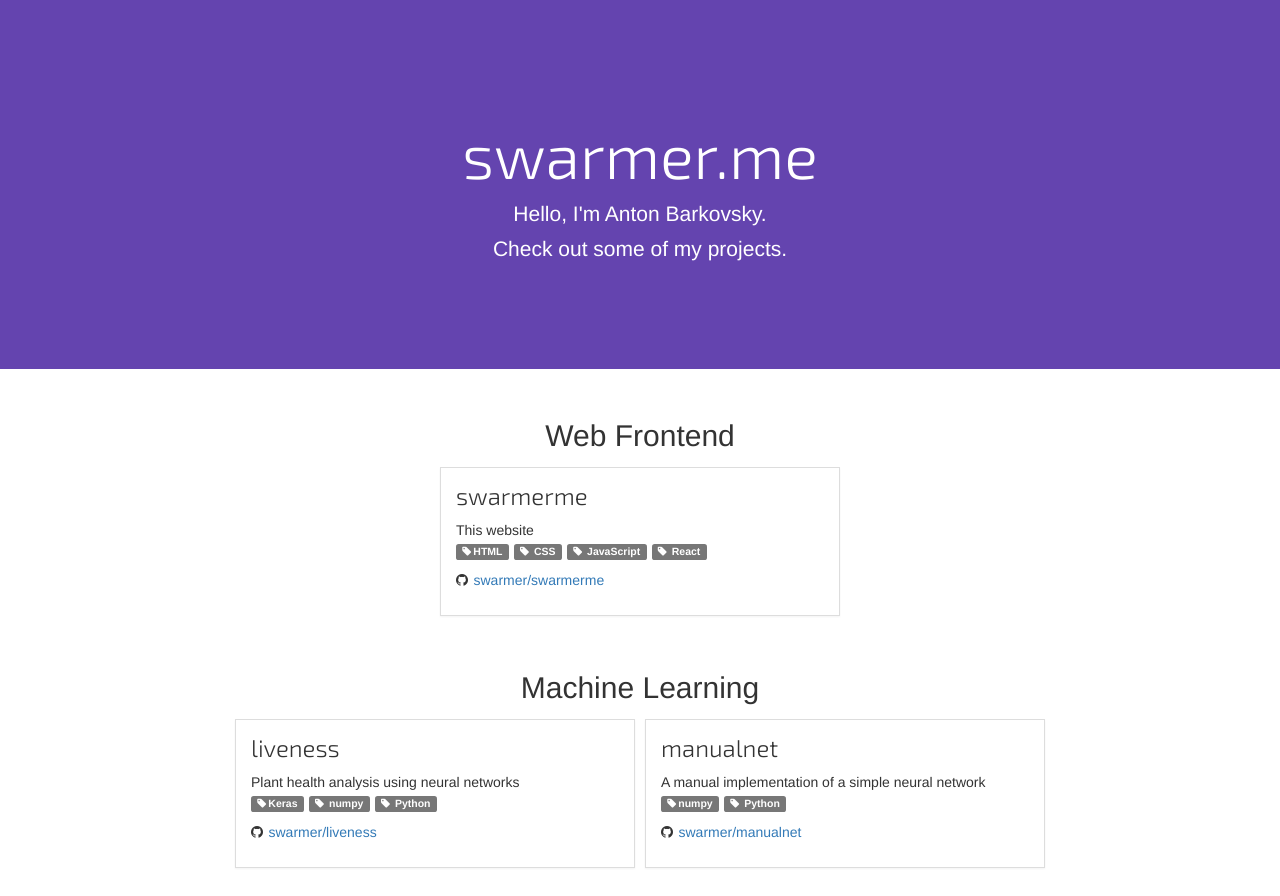
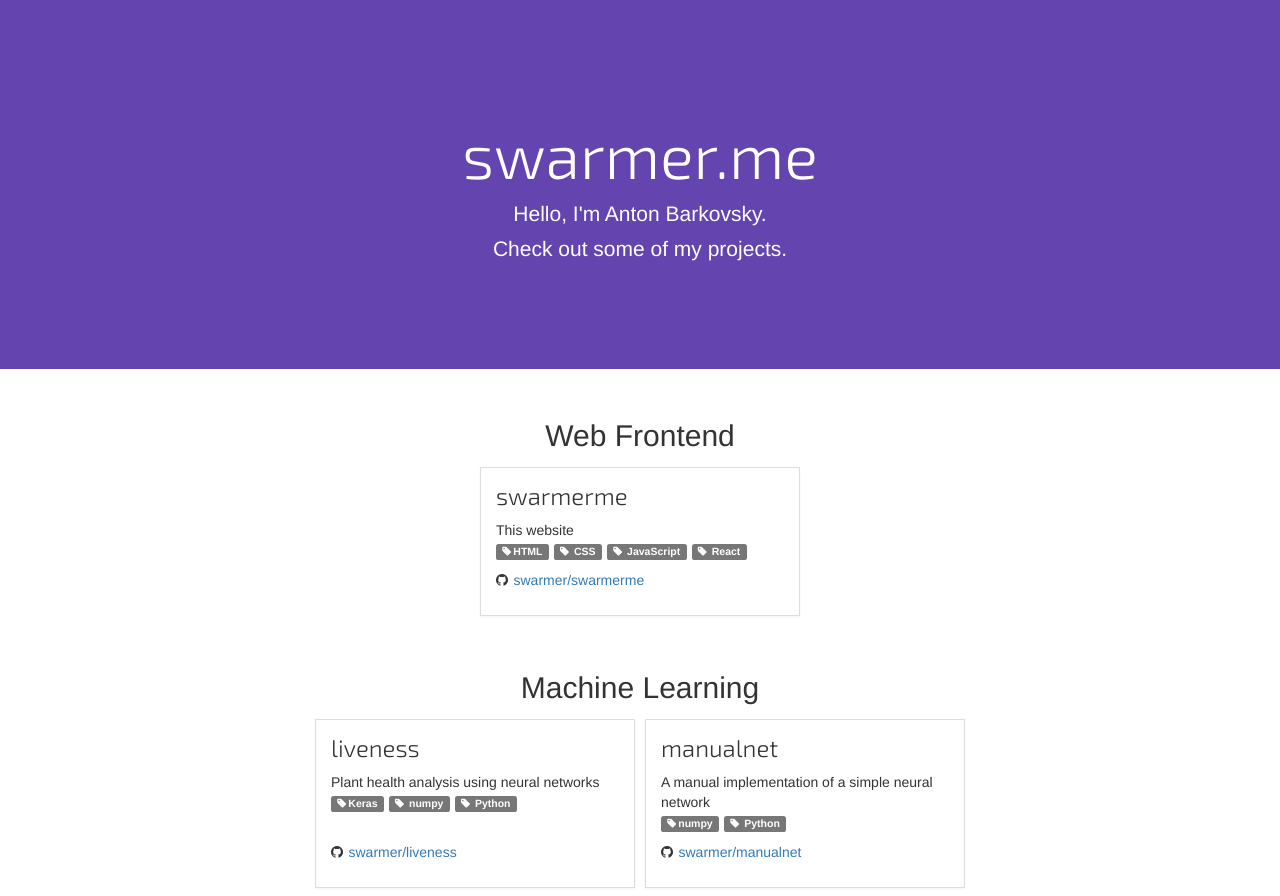
Before and after one commit to swarmer/swarmerme, a React app: page / in a window 1280 px wide. Shown: the top 896 px of the page. Built offline with nearby package versions, Linux system fonts and the light colour scheme.

Commit message:
Update card sizing

```diff
--- a/src/components/project/Project.css
+++ b/src/components/project/Project.css
@@ -1,7 +1,7 @@
 .project {
-  flex-basis: 250px;
+  flex-basis: 320px;
   flex-grow: 1;
-  max-width: 400px;
+  max-width: 320px;
   padding: 15px;
   margin: 5px;
   border-radius: 0;
```
